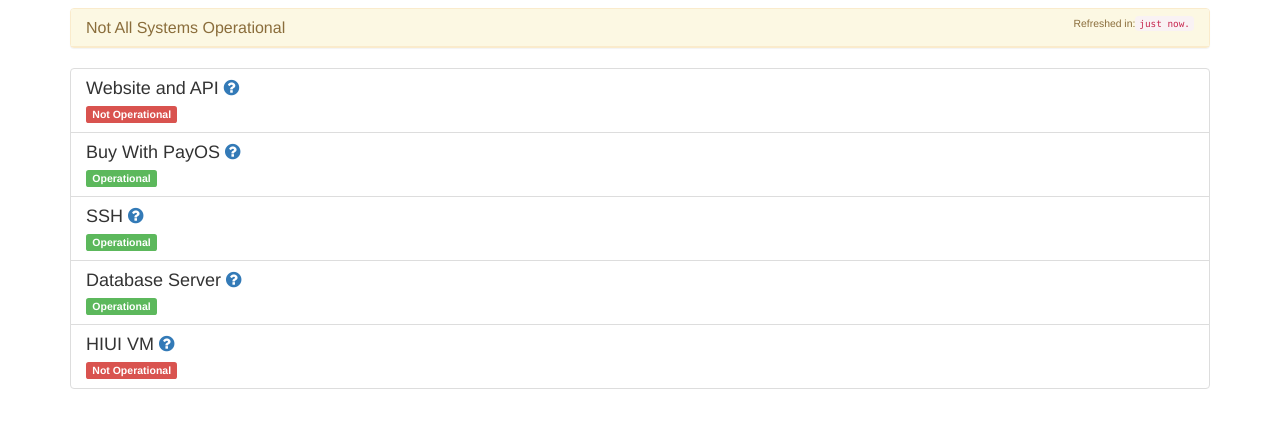
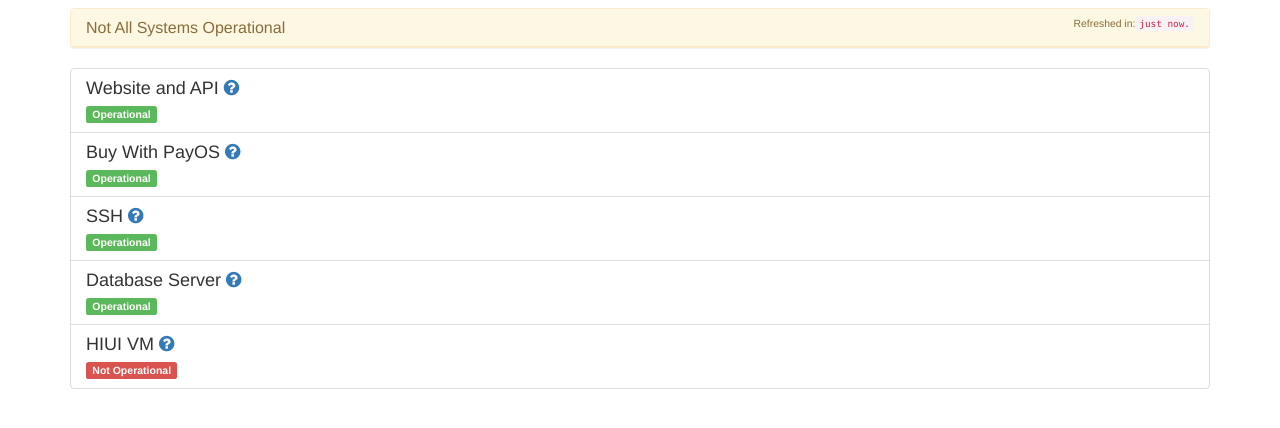
Before and after one commit to marsxstudio/XdarStatus, a plain HTML site: page index.html in a window 1280 px wide. Shown: the part 62-490 px from the top of the page. Drawn offline with nearby package versions, Linux system fonts and the light colour scheme.

Commit message:
Add files via upload

```diff
--- a/index.html
+++ b/index.html
@@ -62,7 +62,7 @@ document.getElementById("demo").innerHTML = d;
                                   </a>
                               </h4>
                               <p class="list-group-item-text">
-                                  <span class="label label-danger">Not Operational</span>
+                                  <span class="label label-success">Operational</span>
                               </p>
                           </div>
 
```
